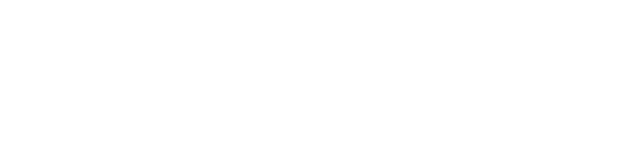
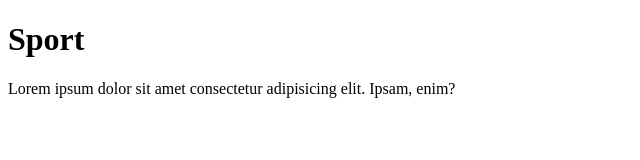
Before and after one commit to MazurYurii/git-lesson-branch, a plain HTML site: page sport.html in a window 1280 px wide. Shown: the whole page, without its empty margins (0-640 px from the left). Drawn offline with Linux system fonts and the light colour scheme.

Commit message:
add p to sport.html

```diff
--- a/sport.html
+++ b/sport.html
@@ -6,6 +6,7 @@
     <title>Document</title>
 </head>
 <body>
-
+    <h1>Sport</h1>
+    <p>Lorem ipsum dolor sit amet consectetur adipisicing elit. Ipsam, enim?</p>
 </body>
 </html>
```
